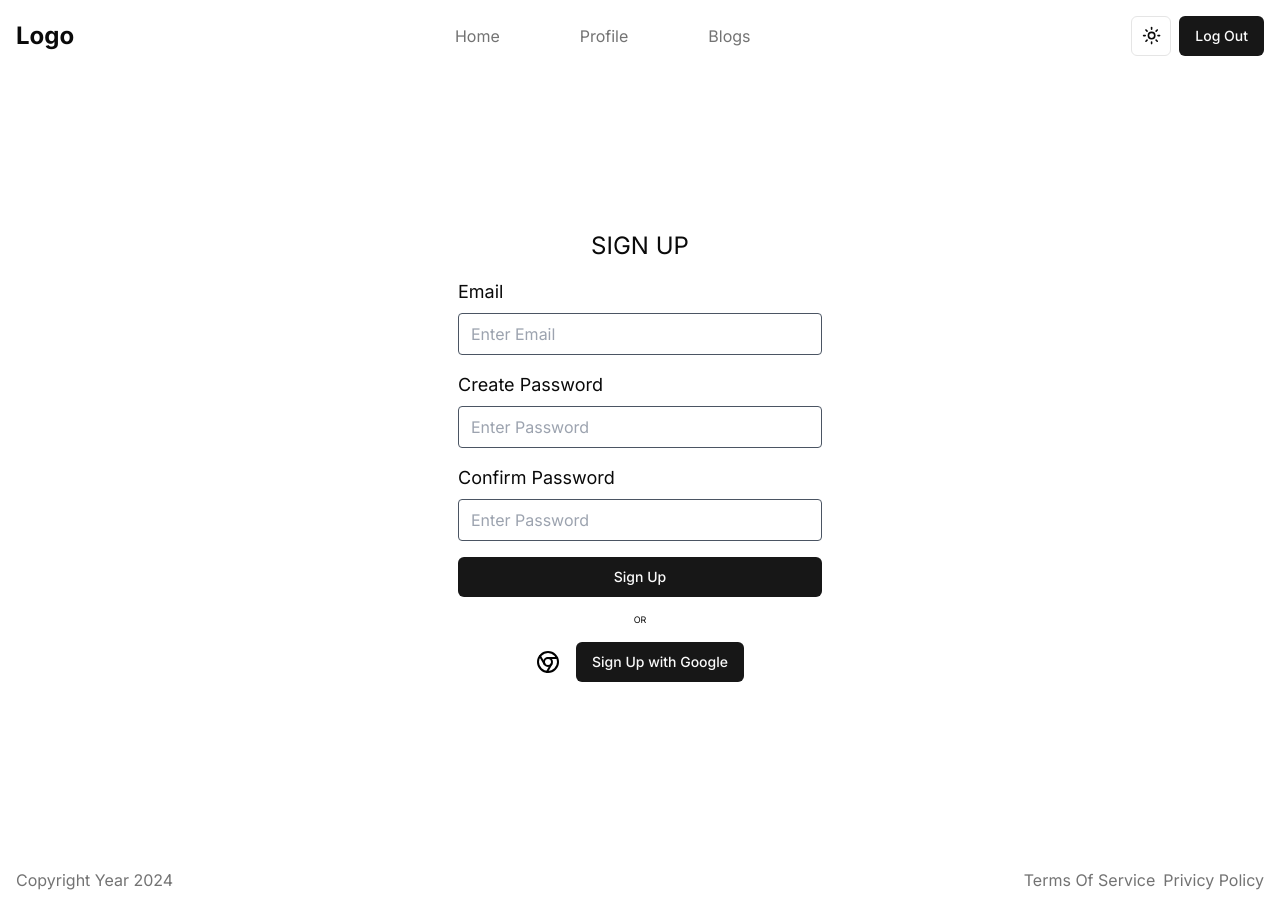
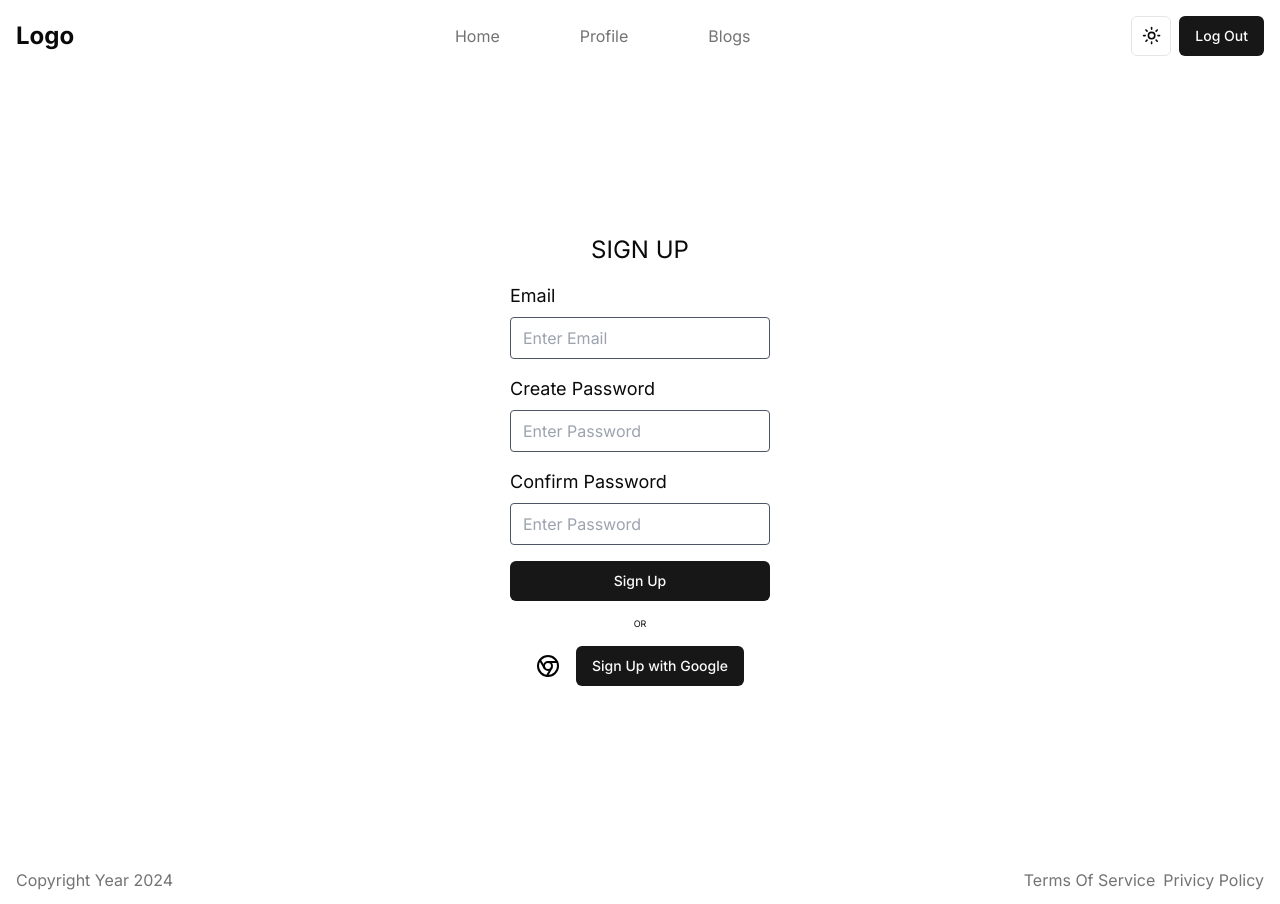
Before and after one commit to Abhinavv81/blog-app, a Next.js app: page /signup in a window 1280 px wide. Built offline with nearby package versions, Linux system fonts and the light colour scheme.

Commit message:
ui of sign up and sign in fixed

```diff
--- a/app/(auth)/sign-in/page.tsx
+++ b/app/(auth)/sign-in/page.tsx
@@ -6,7 +6,7 @@ export default function SignIN() {
   return (
     <>
       <div className=" h-[100vh]  flex  justify-center  items-center  ">
-        <div className="  w-1/3 p-5 flex  justify-between gap-4 flex-col border-solid border-2	border-white rounded-lg	">
+        <div className="  max-w-96 p-4 pl-8 pr-8 pt-6 flex  justify-between gap-4 flex-col border-solid border-2	border-white rounded-lg	">
           <div className="flex justify-center">
             <h1 className="text-2xl">SIGN IN</h1>
           </div>
--- a/app/(auth)/signup/page.tsx
+++ b/app/(auth)/signup/page.tsx
@@ -5,7 +5,7 @@ export default function SignUP() {
   return (
     <>
       <div className=" h-[100vh]  flex  justify-center items-center">
-        <div className="  w-1/3 p-6  flex  justify-between gap-4 flex-col border-solid border-2	border-white rounded-lg	">
+        <div className="  max-w-96 p-4 pl-8 pr-8 pt-6 flex  justify-between gap-4 flex-col border-solid border-2	border-white rounded-lg	">
           <div className="flex justify-center">
             <h1 className="text-2xl">SIGN UP</h1>
           </div>
```
